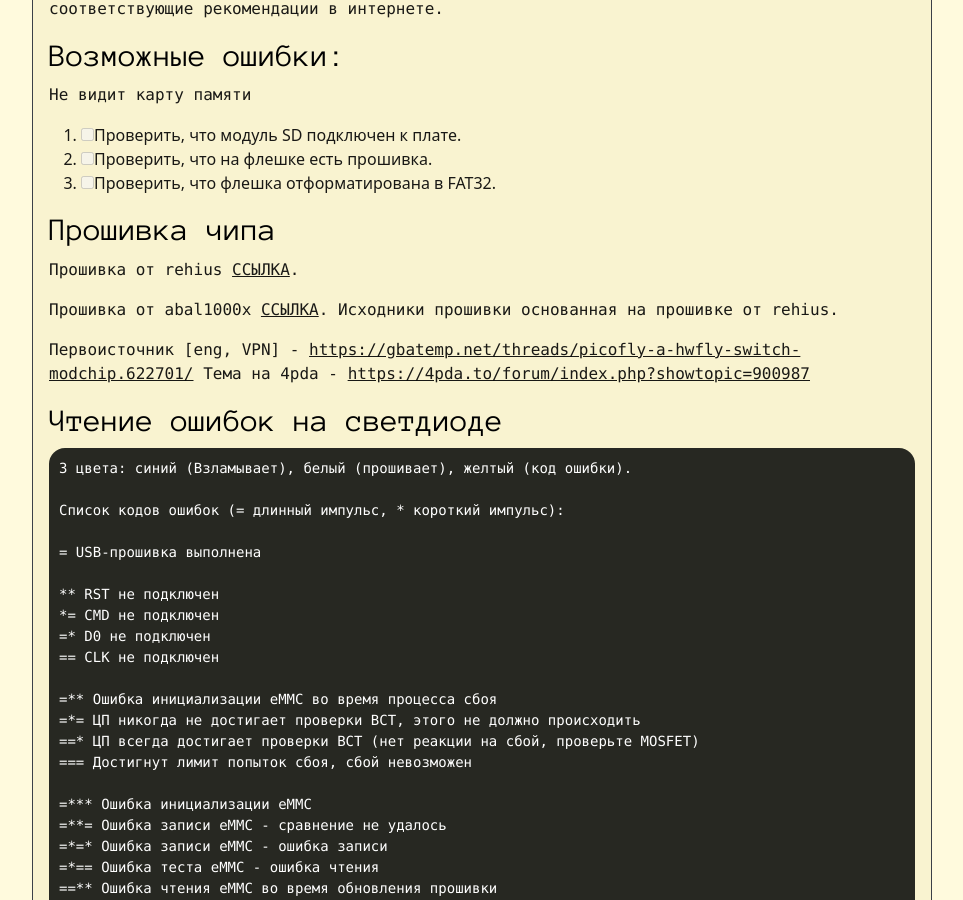
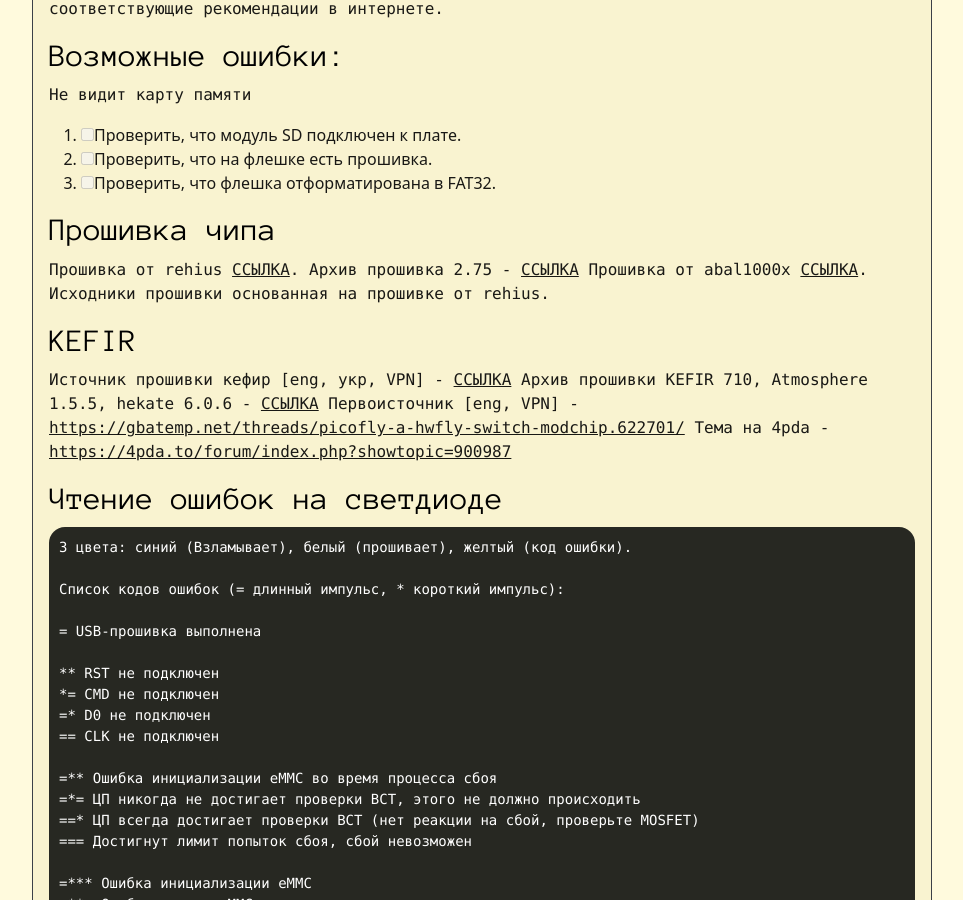
Before and after one commit to Rattlhead/rattlhead.github.io, a Jekyll site: the page built from _posts/2022-03-12-PicoFLY.md, in a window 1280 px wide and 900 px high, scrolled down 1852 px. Shown: the whole window, without its empty margins (158-1121 px from the left). Built offline with Jekyll 4.4.1, drawn with Linux system fonts in a browser that asks for light colours.

Commit message:
Обновил информацию

```diff
--- a/_posts/2022-03-12-PicoFLY.md
+++ b/_posts/2022-03-12-PicoFLY.md
@@ -63,9 +63,12 @@
 ## Прошивка чипа
 
 Прошивка от rehius [ССЫЛКА](https://github.com/rehius/usk/releases).
-
+Архив прошивка 2.75 - [ССЫЛКА](https://github.com/Rattlhead/rattlhead.github.io/tree/master/PicoFLY/PicoFly_2.75_2023.09.09_08-16)
 Прошивка от abal1000x [ССЫЛКА](https://github.com/abal1000x/usk/tree/abal_version). Исходники прошивки основанная на прошивке от rehius.
 
+## KEFIR
+Источник прошивки кефир [eng, укр, VPN] - [ССЫЛКА](https://codeberg.org/rashevskyv/kefir/releases)
+Архив прошивки KEFIR 710, Atmosphere 1.5.5, hekate 6.0.6 - [ССЫЛКА](https://github.com/Rattlhead/rattlhead.github.io/blob/master/PicoFLY/kefir710.zip)
 Первоисточник [eng, VPN]  - [https://gbatemp.net/threads/picofly-a-hwfly-switch-modchip.622701/](https://gbatemp.net/threads/picofly-a-hwfly-switch-modchip.622701/)
 Тема на 4pda - [https://4pda.to/forum/index.php?showtopic=900987](https://4pda.to/forum/index.php?showtopic=900987)
 
```
